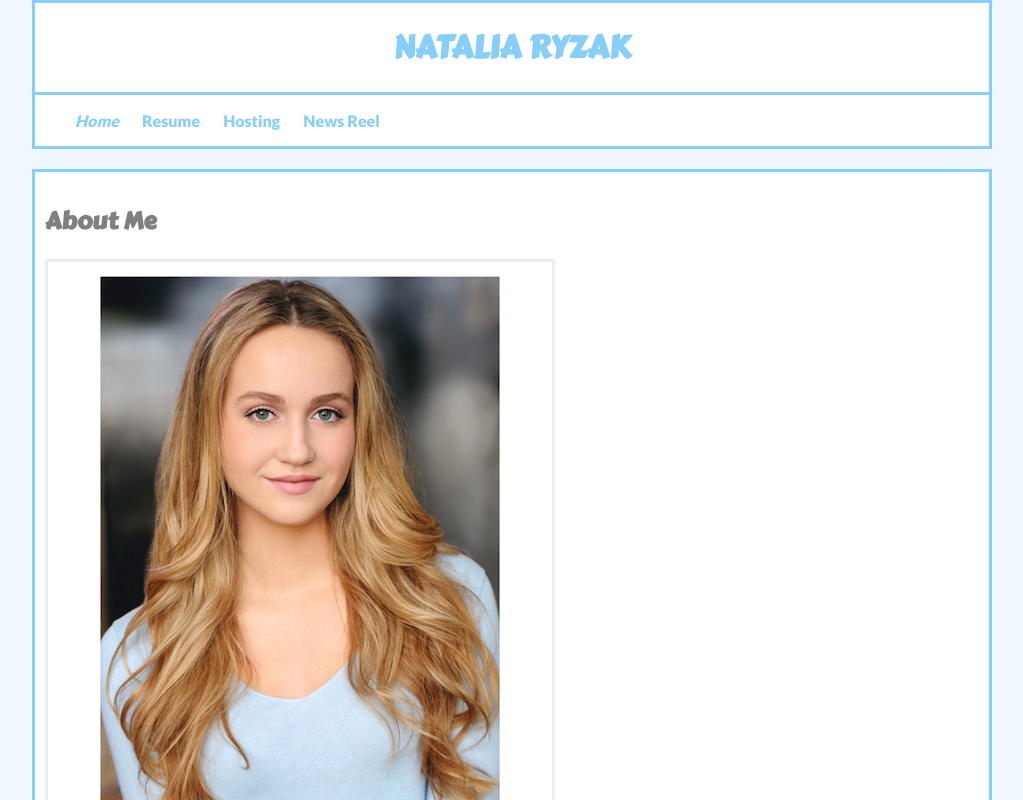
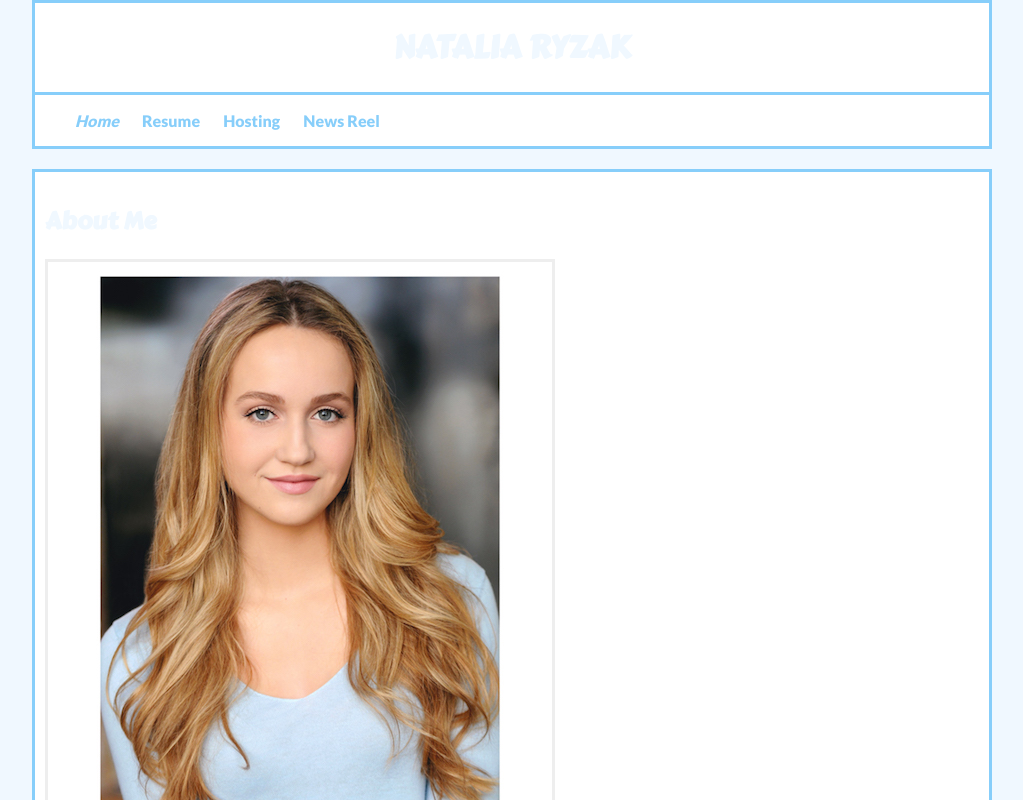
Before and after one commit to nerryz12/nerryz12.github.io, a plain HTML site: page index.html in a window 1280 px wide. Shown: the top 800 px of the page, without its empty margins (128-1151 px from the left). Drawn offline with Linux system fonts and the light colour scheme.

Commit message:
Update style.css

```diff
--- a/css/style.css
+++ b/css/style.css
@@ -2,7 +2,7 @@
 
 
 h1 {
-  color:lightskyblue;
+  color:AliceBlue;
   font-family: "Carter One", sans-serif;
   font-weight:bold;
   max-width: 860px;
@@ -68,7 +68,7 @@ a:active {
 }
 h2 {
   font-family: "Carter One",sans-serif;
-  color:grey;
+  color:AliceBlue;
 }
 .grid {
     display: grid;
```
